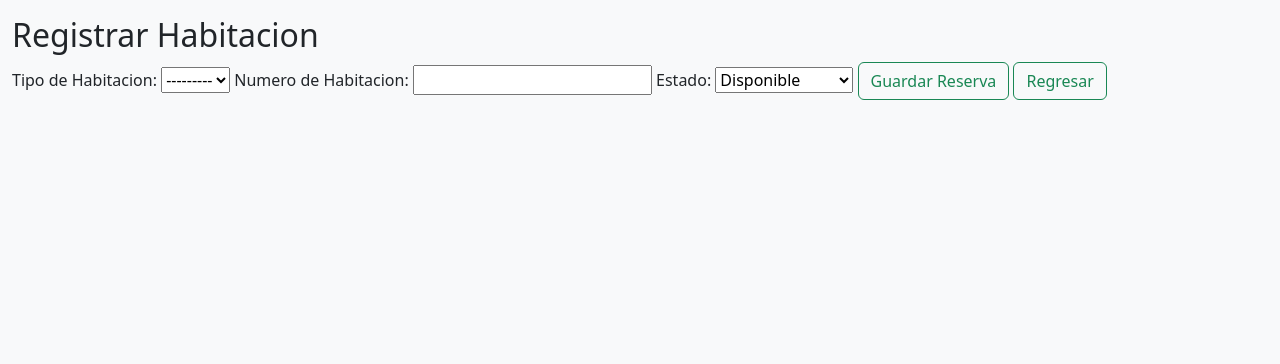
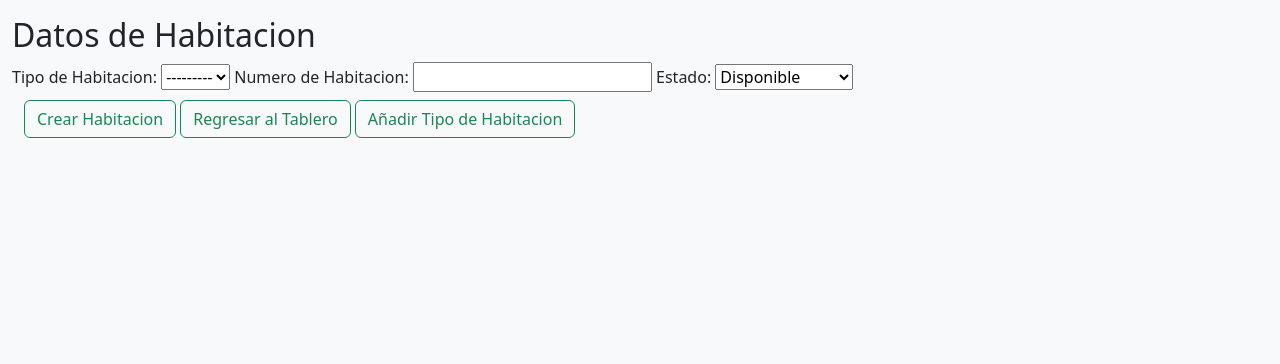
Before and after one commit to kathyhernndez/SistemaHoteleroDjango, a Django app: page /tablero/registrarHabitacion/ in a window 1280 px wide. Shown: the part 56-420 px from the top of the page. Run offline with Django 4.2, Linux system fonts and the light colour scheme; the visitor is signed in with stand-in values (Sample User, id 1); data that the repository does not hold is empty.

Commit message:
se crearon los formularios de cliente y tipo de habitacion, falta ajustar detalles del frontend

```diff
--- a/recep/templates/formReserva.html
+++ b/recep/templates/formReserva.html
@@ -12,8 +12,10 @@
       {{ form }}
 
           <div clas="form-group">
-            <button type="submit" class="btn btn-outline-success btn-block text-bg-black">Guardar Reserva</button>
-            <a type="button" href="http://127.0.0.1:8000/recep/homeReserva" class="btn btn-outline-success btn-block text-bg-black">Regresar</a>
+            <button type="submit" class="btn btn-outline-success btn-block text-bg-black">Guardar</button>
+            <a type="button" href="http://127.0.0.1:8000/recep/homeReserva" class="btn btn-outline-success btn-block text-bg-black">Regresar al Panel</a>
+            <td><a href="{% url 'registrarCliente' %}" type="button" class="btn btn-danger">Registrar Cliente</a></td>
+
           </div>
 
     </form>
--- a/recep/urls.py
+++ b/recep/urls.py
@@ -1,15 +1,14 @@
 from django.urls import path
 from . import views
-from .views import homeReserva, registrarReserva, eliminarReserva, editarReserva
+from .views import homeReserva, registrarReserva, eliminarReserva, editarReserva, registrarCliente
 
 urlpatterns = [
     ## URLS DE PANEL DE RESERVAS
     path('homeReserva/', views.homeReserva, name='homeReserva'),
 
     #URL CRUD ACTUALIZAR, LEER, CREAR ELIMINAR,
+    path('registrarCliente/', views.registrarCliente, name='registrarCliente'),
     path('registrarReserva/', views.registrarReserva, name='registrarReserva'),
     path('eliminarReserva/<int:id>', views.eliminarReserva, name='eliminarReserva'),
     path('editarReserva/<int:pk>', views.editarReserva, name='editarReserva'),
-
-
 ]
--- a/tablero/forms.py
+++ b/tablero/forms.py
@@ -6,3 +6,8 @@ class HabitacionForm(forms.Form):
    id_tipoHabitacion = forms.ModelChoiceField(label="Tipo de Habitacion", queryset=TipoHabitacion.objects.all(), required=True)
    numero = forms.IntegerField(label="Numero de Habitacion", required=True)
    estado = forms.ChoiceField(choices = estados, required=True)
+
+class TipoHabitacionForm(forms.Form):
+   tipo = forms.ChoiceField(choices= tipos, required=True)
+   precio = forms.FloatField(label="Precio de Habitacion", required=True)
+   descripcion = forms.CharField(label="Descripcion de Habitacion", required=True)
--- a/tablero/models.py
+++ b/tablero/models.py
@@ -4,7 +4,7 @@ from .choices import tipos, estados
 
 class TipoHabitacion(models.Model):
     id = models.AutoField(primary_key=True)
-    tipo = models.CharField(max_length=50, choices=tipos, unique=True, default="Doble Individual")
+    tipo = models.CharField(max_length=50, choices=tipos, default="Doble Individual")
     descripcion = models.CharField(max_length=2000)
     precio = models.FloatField(max_length=20)
 
--- a/tablero/templates/formHabitacion.html
+++ b/tablero/templates/formHabitacion.html
@@ -6,15 +6,18 @@
 {% block content %}
 
 <div class="container-fluid py-3">
-    <h2> {% if numero %} Editar {% else %} Registrar {% endif %} Habitacion </h2>
+    <h2> Datos de Habitacion </h2>
 
     <form action="" method="POST">{% csrf_token %}
 
       {{ form }}
+            <div class="container-fluid py-2">
+              <button type="submit" id="liveAlertBtn" class="btn btn-outline-success btn-block text-bg-black">Crear Habitacion</button>
+            <a type="button" href="http://127.0.0.1:8000/tablero/appTablero" class="btn btn-outline-success btn-block text-bg-black">Regresar al Tablero</a>
+            <a type="button" href="{% url 'crearTipo' %}" class="btn btn-outline-success btn-block text-bg-black">Añadir Tipo de Habitacion </a>
+            </div>
+          </div>
 
-            <button type="submit" id="liveAlertBtn" class="btn btn-outline-success btn-block text-bg-black">Guardar Reserva</button>
-            <a type="button" href="http://127.0.0.1:8000/tablero/appTablero" class="btn btn-outline-success btn-block text-bg-black">Regresar</a>
-          </div>
 
     </form>
 
--- a/tablero/templates/tablero.html
+++ b/tablero/templates/tablero.html
@@ -26,8 +26,8 @@
       <div class="card me-auto p-2" style="width: 500px">
         <div class="card-body ">
           <h5 class="card-title">Numero: {{ habitacion.numero }}</h5>
-          <p class="card-text">ESTADO: {{ habitacion.estado }}   | TIPO: {{ habitacion.id_tipoHabitacion}} | Precio de la Habitacion: </p>
-          <p class="card-text"> Descripcion de las habitaciones </p>
+          <p class="card-text">ESTADO: {{ habitacion.estado }} </p>
+          <p class="card-text"> TIPO: {{ habitacion.id_tipoHabitacion}} </p>
         </div>
       </div>
       <div class=" me-auto p-2" style="width: 500px" role="group" aria-label="Basic mixed styles example">
--- a/tablero/urls.py
+++ b/tablero/urls.py
@@ -1,6 +1,6 @@
 from django.urls import path
 from . import views
-from .views import appTablero, registrarHabitacion, eliminarHabitacion, editarHabitacion
+from .views import appTablero, registrarHabitacion, eliminarHabitacion, editarHabitacion, crearTipo
 
 urlpatterns = [
     ## URLS DE PANEL DE HABITACIONES
@@ -8,6 +8,7 @@ urlpatterns = [
 
      #URL CRUD ACTUALIZAR, LEER, CREAR ELIMINAR,
     path('registrarHabitacion/', views.registrarHabitacion, name='registrarHabitacion'),
+    path('crearTipo/', views.crearTipo, name='crearTipo'),
     path('eliminarHabitacion/<int:id>', views.eliminarHabitacion, name='eliminarHabitacion'),
     path('editarHabitacion/<int:pk>', views.editarHabitacion, name='editarHabitacion'),
 ]
--- a/tablero/views.py
+++ b/tablero/views.py
@@ -7,7 +7,7 @@ from django.template import Context
 from recep.models import Habitacion
 from api.views import HabitacionViewSet
 from django.contrib.auth.decorators import login_required
-from .forms import HabitacionForm
+from .forms import *
 
 # Create your views here.
 
@@ -79,3 +79,27 @@ def eliminarHabitacion(request, id):
     habitacion = Habitacion.objects.get(id=id)
     habitacion.delete()
     return redirect('appTablero')
+
+@login_required
+def crearTipo(request):
+    form = TipoHabitacionForm()
+
+    if request.method == "POST":
+        print(request.POST)
+        form = TipoHabitacionForm(request.POST)
+
+        if form.is_valid():
+            print("Valido")
+
+            tipoHabitacion = TipoHabitacion()
+
+            tipoHabitacion.tipo = form.cleaned_data['tipo']
+            tipoHabitacion.precio = form.cleaned_data['precio']
+            tipoHabitacion.descripcion = form.cleaned_data['descripcion']
+
+            tipoHabitacion.save()
+
+        else:
+            print("Invalido")
+
+    return render(request, 'formHabitacion.html', {'form': form})
```
Also changed, not shown: recep/forms.py (+7 -0 lines), recep/views.py (+27 -1 lines).
